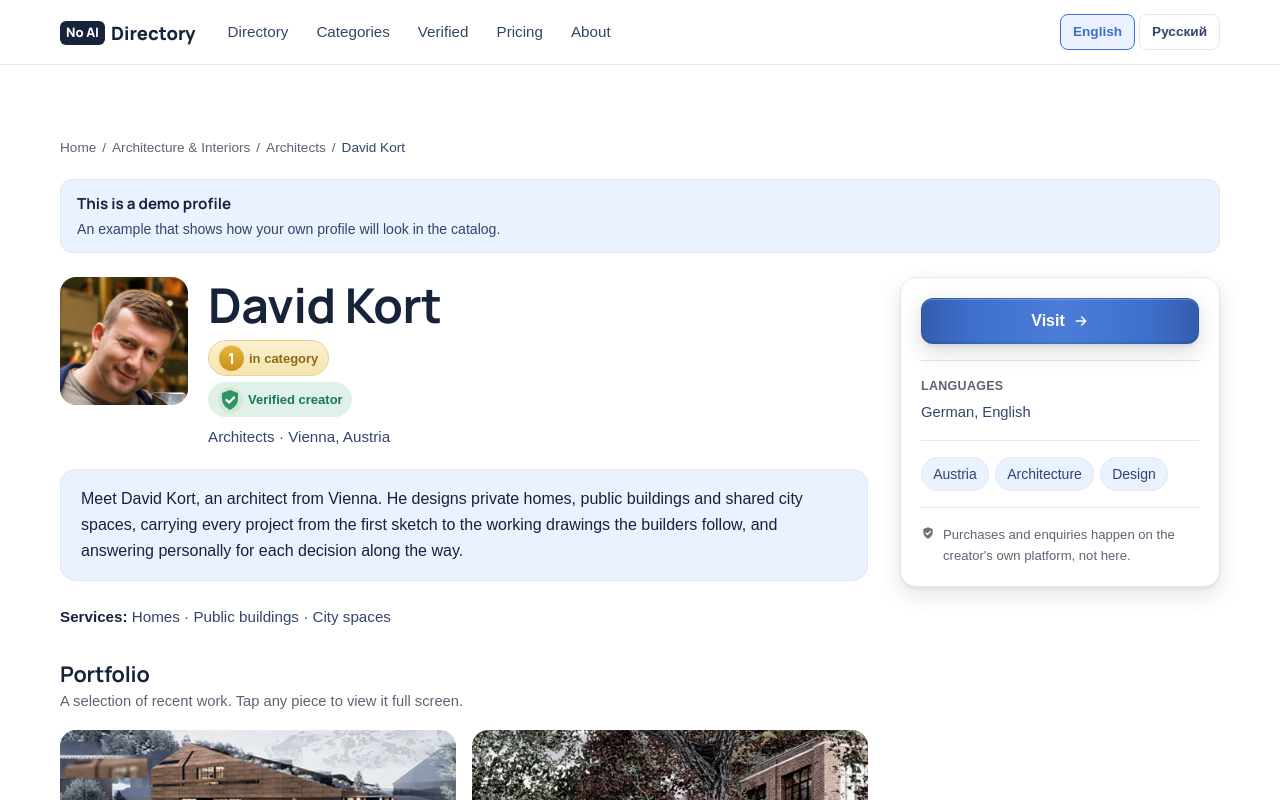
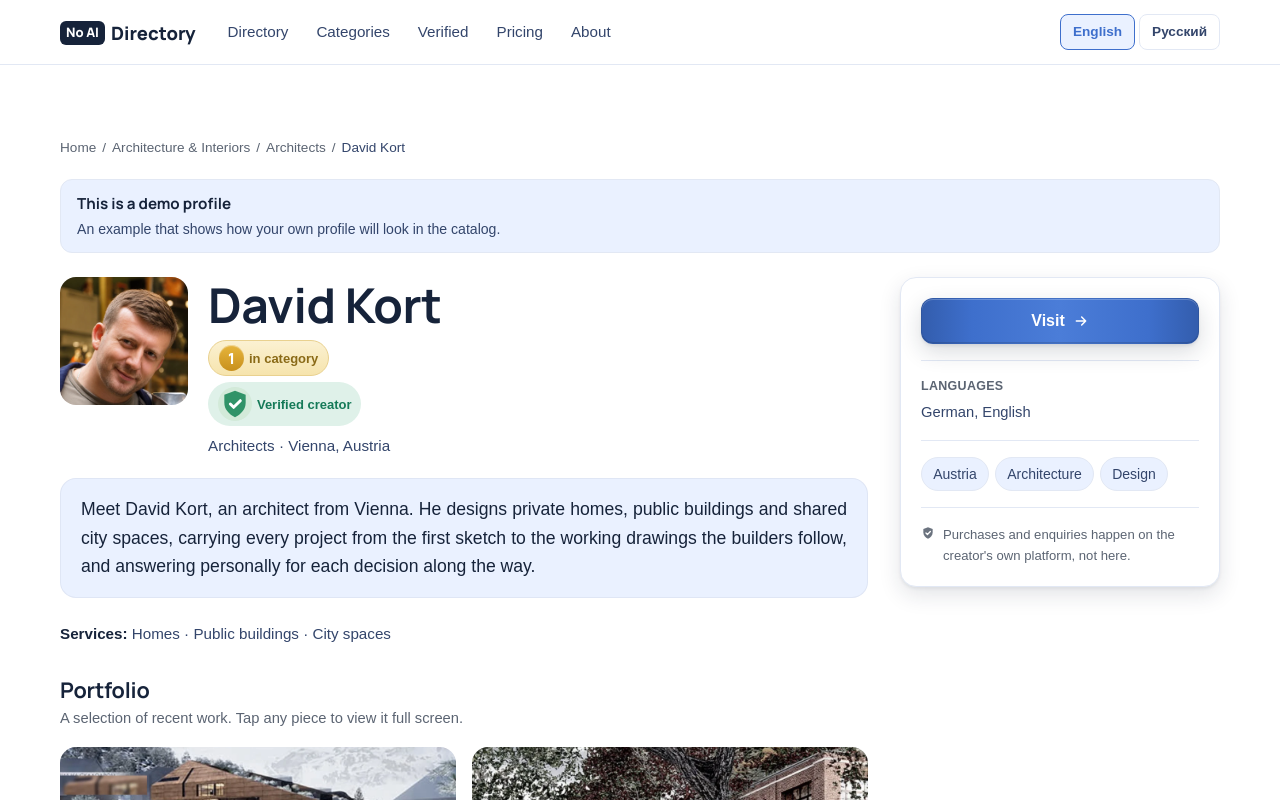
Before and after one commit to dm100usa-oss/no-ai-marketplace, a Next.js app: page /en/creators/david-kort in a window 1280 px wide. Shown: the top 800 px of the page. Built offline with nearby package versions, Linux system fonts and the light colour scheme; a web font is replaced by a local one.

Commit message:
Add files via upload

```diff
--- a/src/components/Badges.tsx
+++ b/src/components/Badges.tsx
@@ -22,14 +22,14 @@ export function VerifiedBadge({
         style={{
           display: "inline-grid",
           placeItems: "center",
-          width: "1.6rem",
-          height: "1.6rem",
+          width: "2.16rem",
+          height: "2.16rem",
           borderRadius: "9999px",
           background: "#d3ead9",
           color: "#1f8a5b",
         }}
       >
-        <CheckShield size={24} />
+        <CheckShield size={32} />
       </span>
       {label}
     </span>
--- a/src/components/ProfileView.tsx
+++ b/src/components/ProfileView.tsx
@@ -200,8 +200,8 @@ export function ProfileView({
           >
             {"text" in intro ? (
               <p
-                className="whitespace-pre-line text-[1rem] leading-relaxed"
-                style={{ color: "var(--color-ink)" }}
+                className="whitespace-pre-line text-[1.1rem] leading-relaxed"
+                style={{ color: "var(--color-ink)", textAlign: "justify" }}
               >
                 {(() => {
                   // If the introduction opens with a lead word and a colon
```
